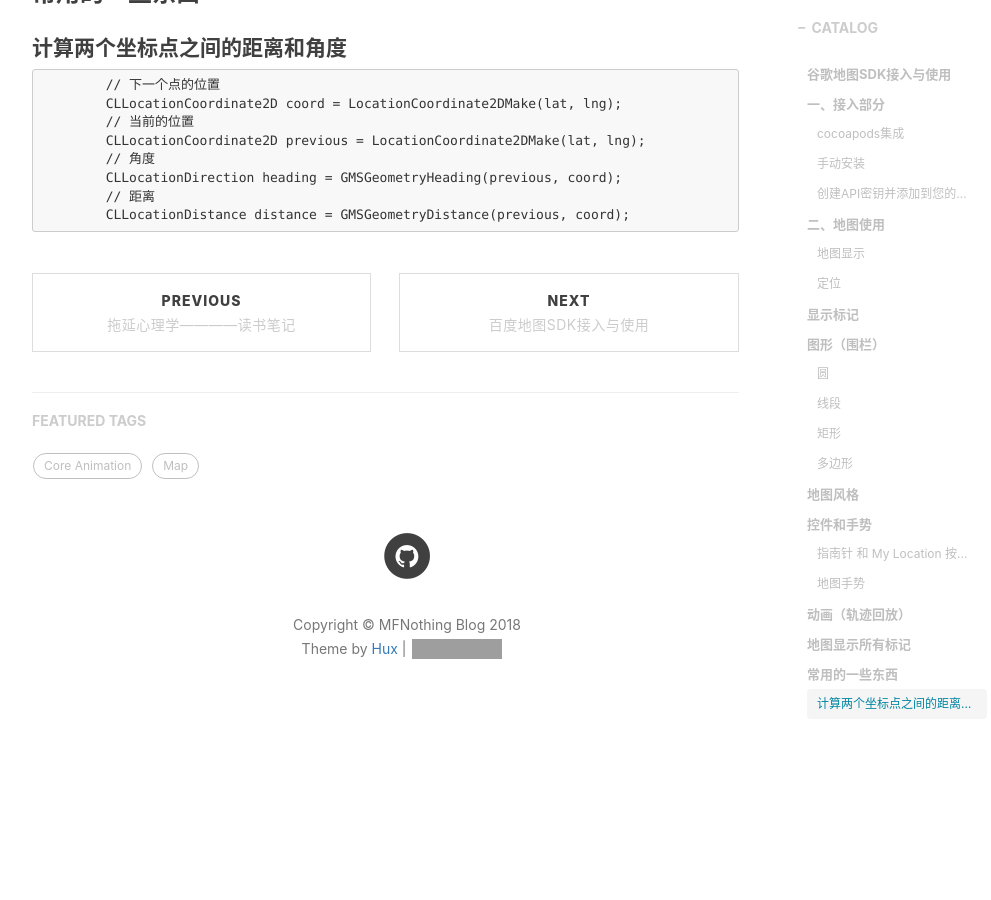
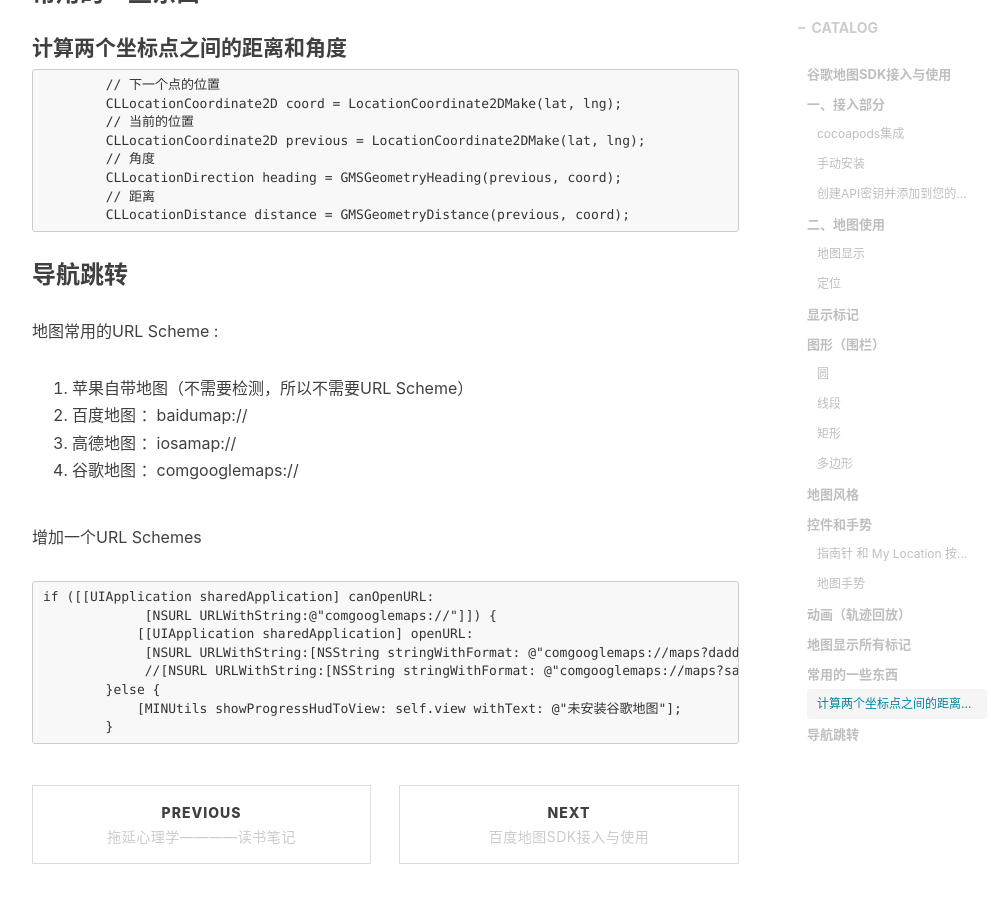
Before and after one commit to MFNothing/MFNothing.github.io, a Jekyll site: the page built from _posts/2018-03-08-GoogleMapsSDK.md, in a window 1280 px wide and 900 px high, scrolled down 14116 px. Shown: the whole window, without its empty margins (233-1224 px from the left). Built offline with Jekyll 4.4.1, drawn with Linux system fonts in a browser that asks for light colours; nearby versions of some CDN libraries; comment, search, counter and statistics services are not loaded; before the commit the page ends 14869 px from its top, so only the background shows below that; grey boxes are pictures that could not be loaded.

Commit message:
add navigation Method For Map SDK

````diff
--- a/_posts/2018-03-08-GoogleMapsSDK.md
+++ b/_posts/2018-03-08-GoogleMapsSDK.md
@@ -638,3 +638,25 @@
 	// 距离
 	CLLocationDistance distance = GMSGeometryDistance(previous, coord);
 ```
+### 导航跳转
+
+地图常用的URL Scheme :
+
+1. 苹果自带地图（不需要检测，所以不需要URL Scheme）
+2. 百度地图 ：baidumap://
+3. 高德地图 ：iosamap://
+4. 谷歌地图 ：comgooglemaps://
+
+
+增加一个URL Schemes
+
+```
+if ([[UIApplication sharedApplication] canOpenURL:
+             [NSURL URLWithString:@"comgooglemaps://"]]) {
+            [[UIApplication sharedApplication] openURL:
+             [NSURL URLWithString:[NSString stringWithFormat: @"comgooglemaps://maps?daddr=%lf,%lf&avoid=w&zoom=14", self.destination.lat,self. destination.lng]]];
+             //[NSURL URLWithString:[NSString stringWithFormat: @"comgooglemaps://maps?saddr=%lf,%lf&daddr=%lf,%lf&avoid=w&zoom=14",self.myLocation.latitude, self.myLocation.longitude, self.destination.lat,self.destination.lng]]];
+        }else {
+            [MINUtils showProgressHudToView: self.view withText: @"未安装谷歌地图"];
+        }
+```
````
Also changed, not shown: _posts/2018-03-10-BaiduMapSDK.md (+22 -0 lines).
